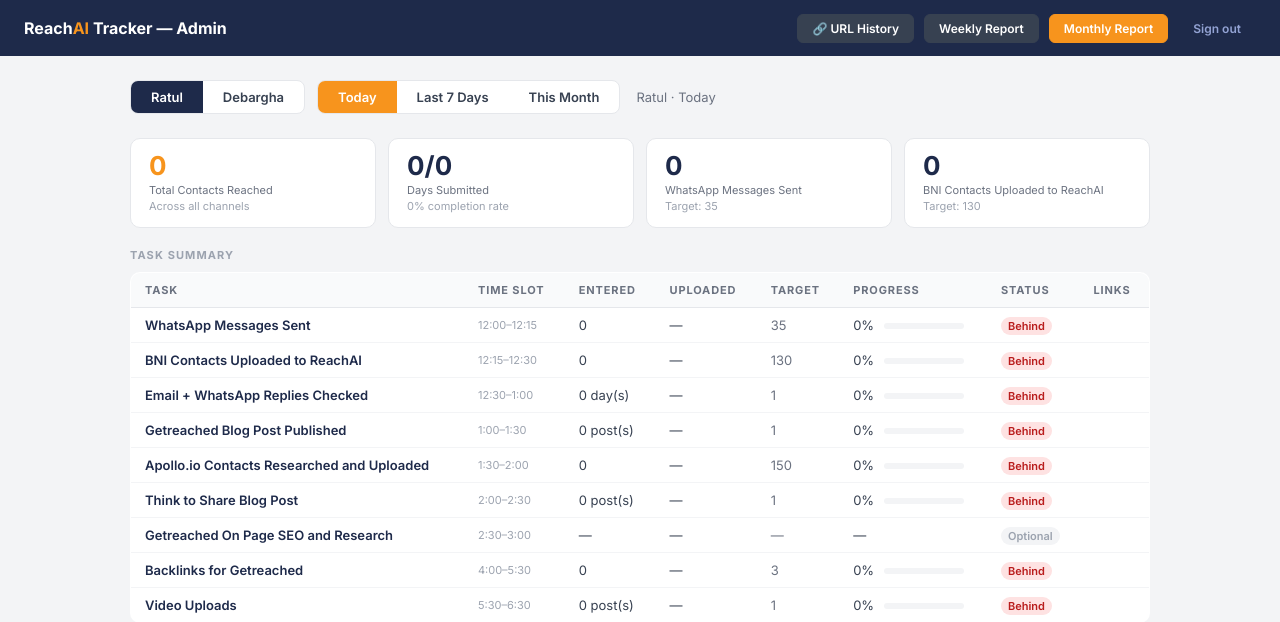
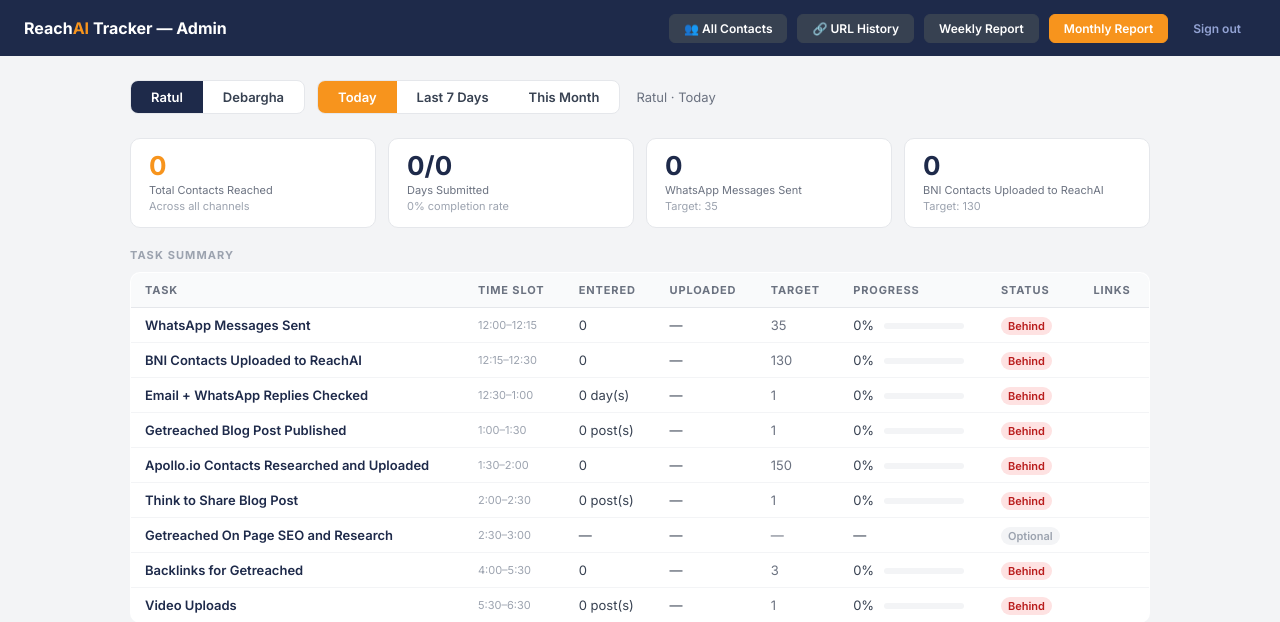
Before and after one commit to parag-sudo/daily-activity-tracker, a Flask app: page /admin in a window 1280 px wide. Shown: the top 622 px of the page. Run offline with Flask 3, Linux system fonts and the light colour scheme; the visitor is signed in with stand-in values (Sample User, id 1); data that the repository does not hold is empty.

Commit message:
feat: admin can view all employees' contacts — All/Ratul/Debargha tabs on contacts page
Co-Authored-By: Claude Sonnet 4.6 <noreply@anthropic.com>

```diff
--- a/app.py
+++ b/app.py
@@ -644,16 +644,24 @@ def upload_contacts():
 def contacts_history():
     if "username" not in session:
         return redirect(url_for("login"))
-    username = session["username"] if session["role"] == "employee" else request.args.get("emp", "ratul")
+    is_admin = session["role"] == "admin"
+    if session["role"] == "employee":
+        username = session["username"]
+    else:
+        username = request.args.get("emp", "all")
     channel = request.args.get("channel", "")
     search = request.args.get("q", "").strip().lower()
     conn = get_db()
-    query = "SELECT * FROM outreach_contacts WHERE contacted_by=?"
-    params = [username]
+    if is_admin and username == "all":
+        query = "SELECT * FROM outreach_contacts WHERE 1=1"
+        params = []
+    else:
+        query = "SELECT * FROM outreach_contacts WHERE contacted_by=?"
+        params = [username]
     if channel:
         query += " AND channel=?"
         params.append(channel)
-    query += " ORDER BY contacted_date DESC, id DESC LIMIT 500"
+    query += " ORDER BY contacted_date DESC, id DESC LIMIT 1000"
     rows = conn.execute(query, params).fetchall()
     conn.close()
 
@@ -664,8 +672,7 @@ def contacts_history():
                 or search in (r["profile_url"] or "").lower()]
 
     channels = list(set(r["channel"] for r in rows)) if rows else []
-    is_admin = session["role"] == "admin"
-    emp_name = USERS.get(username, {}).get("name", username)
+    emp_name = "All Employees" if (is_admin and username == "all") else USERS.get(username, {}).get("name", username)
     upload_tasks = UPLOAD_TASKS.get(username, {})
     return render_template("contacts.html",
         rows=rows, channels=channels, selected_channel=channel,
--- a/templates/admin.html
+++ b/templates/admin.html
@@ -80,6 +80,7 @@ a.url-pill:hover{text-decoration:underline}
 <div class="topbar">
   <div class="topbar-title">Reach<span class="accent">AI</span> Tracker — Admin</div>
   <div class="topbar-right">
+    <a class="nav-btn dark" href="/contacts?emp=all">👥 All Contacts</a>
     <a class="nav-btn dark" href="/admin/urls">🔗 URL History</a>
     <a class="nav-btn dark" href="/admin/weekly">Weekly Report</a>
     <a class="nav-btn orange" href="/admin/monthly">Monthly Report</a>
```
Also changed, not shown: templates/contacts.html (+6 -1 lines).
